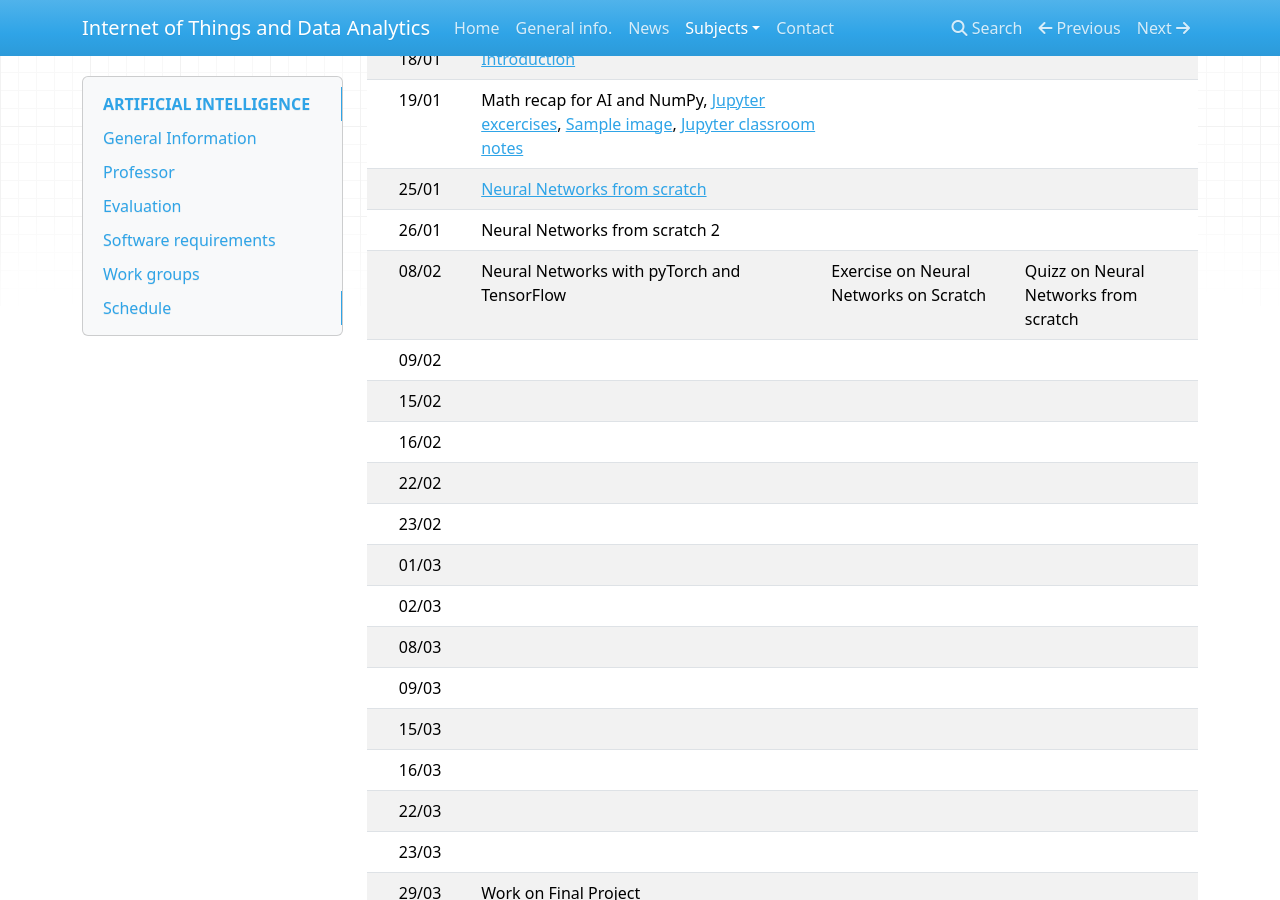
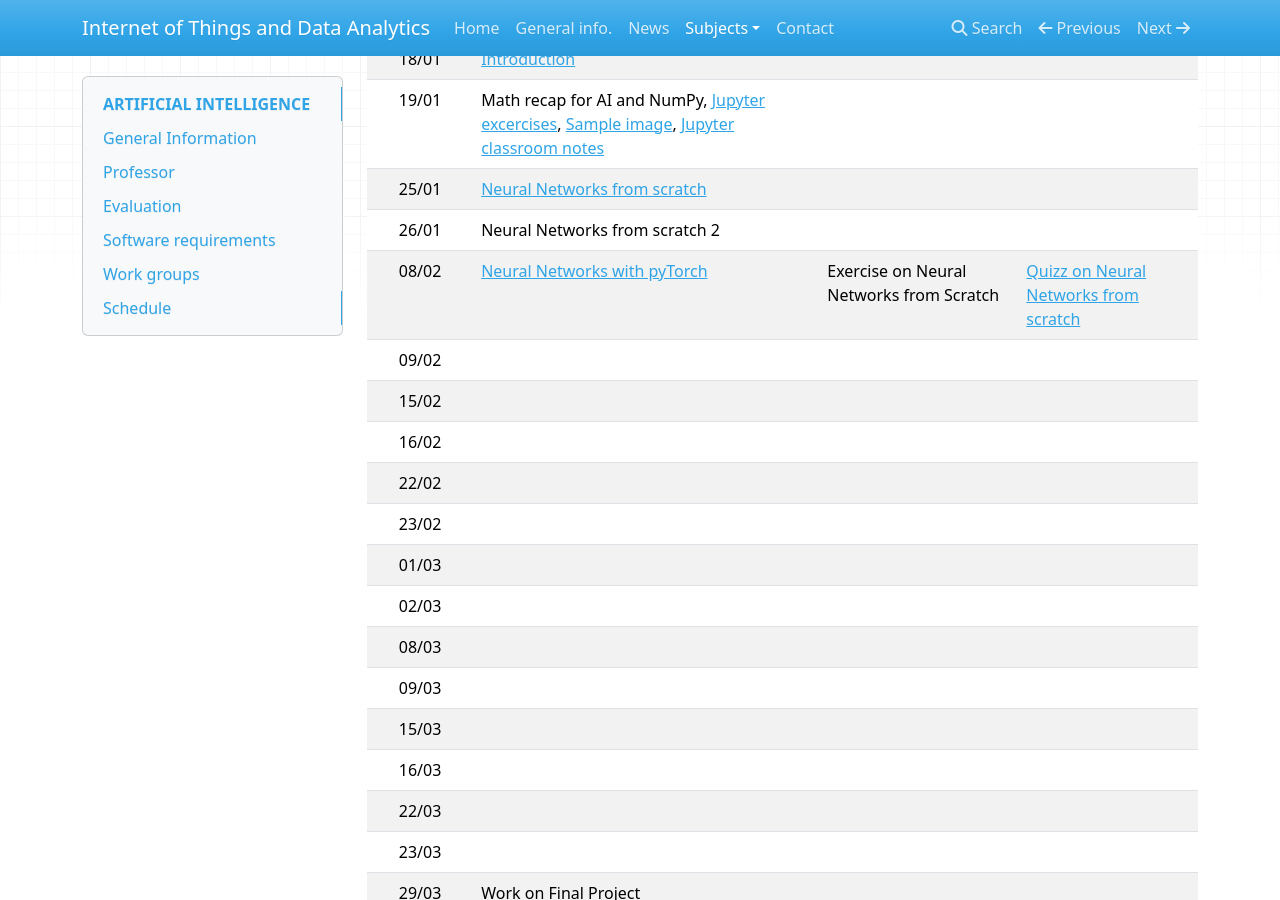
Before and after one commit to iot-da/iot-da.github.io, an MkDocs documentation site: the page built from docs/Subjects/IA/index.md, in a window 1280 px wide and 900 px high, scrolled down 719 px. Built offline with MkDocs 1.6.1, drawn with Linux system fonts in a browser that asks for light colours; nearby versions of some CDN libraries.

Commit message:
neural networks 3

```diff
--- a/docs/Subjects/IA/index.md
+++ b/docs/Subjects/IA/index.md
@@ -32,7 +32,7 @@ The groups are the same as for NP1, please check them [here](groups.md)
 |   19/01   | Math recap for AI and NumPy, [Jupyter excercises](jupyter/01_numpy.ipynb), [Sample image](misc/Sample_abc.jpg), [Jupyter classroom notes](jupyter/01_classroom.ipynb)|                                             |
 |   25/01   | [Neural Networks from scratch](jupyter/w02_nn.zip)                                 |                                    |                                             |
 |   26/01   | Neural Networks from scratch 2                                                         |                                    |                                             |
-|   08/02   | Neural Networks with pyTorch and TensorFlow                                | Exercise on Neural Networks on Scratch                                   |  Quizz on Neural Networks from scratch                                           |
+|   08/02   | [Neural Networks with pyTorch](jupyter/nn_mnist.ipynb)                                | Exercise on Neural Networks from Scratch                                   |  [Quizz on Neural Networks from scratch](https://api.socrative.com/rc/v6iD9x)                                           |
 |   09/02   |                                                                            |                                    |                                             |
 |   15/02   |                                                                            |                                    |                                             |
 |   16/02   |                                                                            |                                    |                                             |
```
Also changed, not shown: docs/Subjects/IA/jupyter/nn_mnist.ipynb (added).
